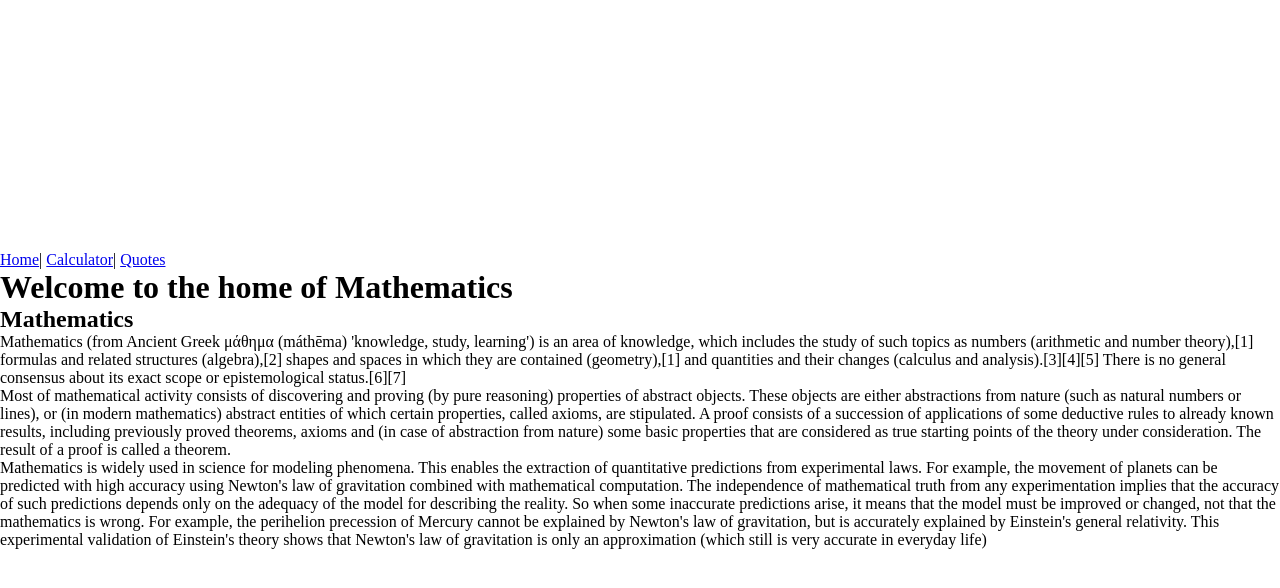
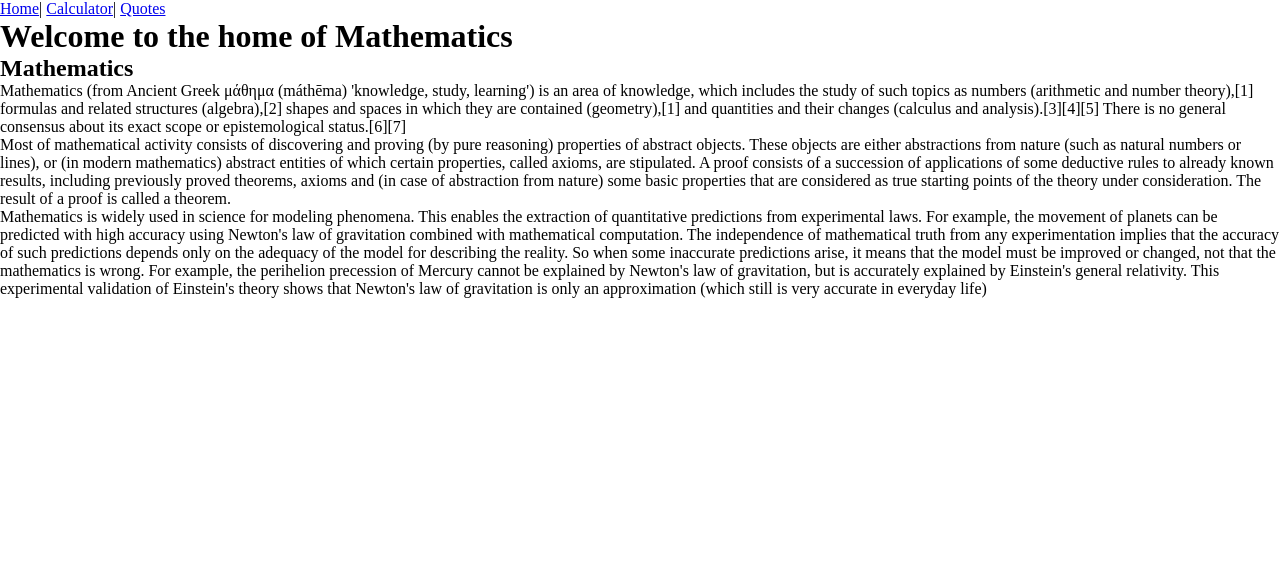
Before and after one commit to daudi13/math-magician, a React (Create React App) app: page / in a window 1280 px wide. Shown: the top 588 px of the page. Built offline with nearby package versions, Linux system fonts and the light colour scheme.

Commit message:
Add index.css file

```diff
--- /dev/null
+++ b/src/index.css
@@ -0,0 +1,14 @@
+* {
+  padding: 0;
+  margin: 0;
+  box-sizing: border-box;
+}
+
+body {
+  height: 100vh;
+}
+
+#root {
+  height: 100%;
+  background-color: #fff;
+}
--- a/src/index.js
+++ b/src/index.js
@@ -5,6 +5,7 @@ import { BrowserRouter, Routes, Route } from "react-router-dom";
 import Navbar from './components/Navbar/Navbar';
 import HomePage from './components/Home/Homepage';
 import Quotes from './components/quotes/Quotes';
+import './index.css';
 
 ReactDOM.render(
   <React.StrictMode>
```
